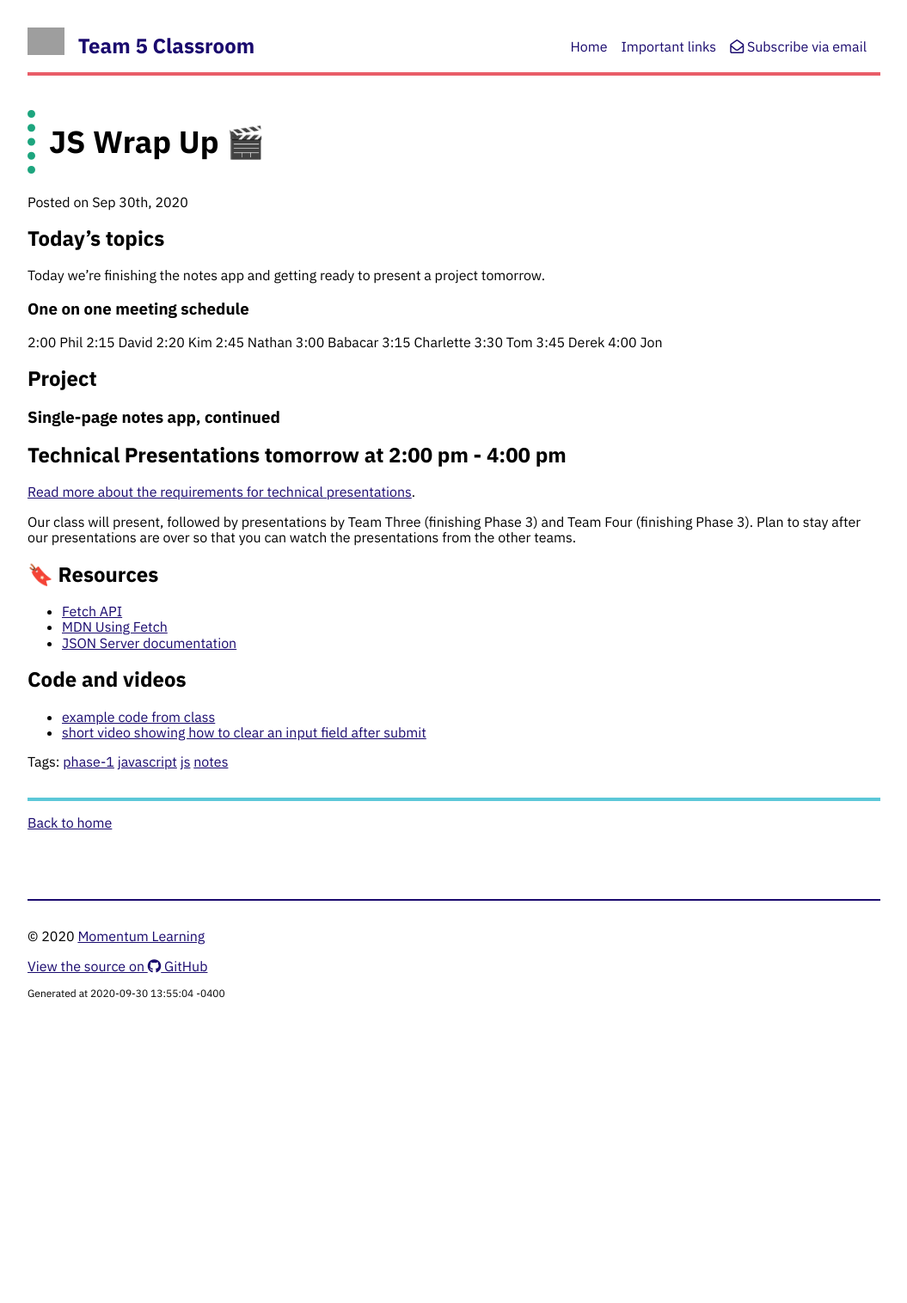
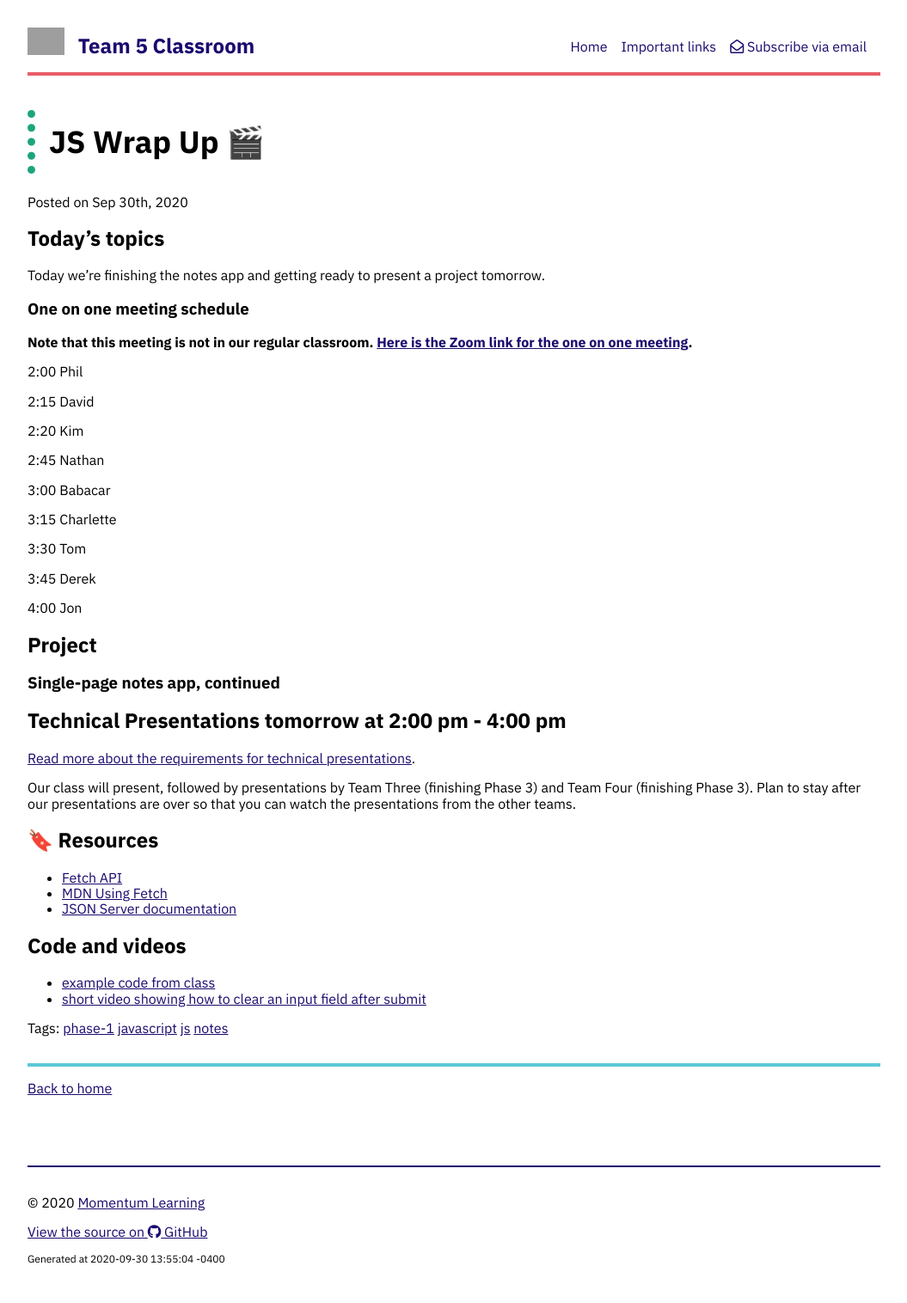
Before and after one commit to momentum-team-5/momentum-team-5.github.io, a Jekyll site: the page built from _posts/2020-09-30-js-wrap-up.md, in a window 1280 px wide. Shown: the whole page at 86% size, without its empty margins (112-1167 px from the left). Built offline with Jekyll 4.4.1, drawn with Linux system fonts in a browser that asks for light colours; nearby versions of some CDN libraries; before the commit the page ends 1207 px from its top, so only the background shows below that; grey boxes are pictures that could not be loaded.

Commit message:
Update schedule

```diff
--- a/_posts/2020-09-30-js-wrap-up.md
+++ b/_posts/2020-09-30-js-wrap-up.md
@@ -10,14 +10,25 @@ Today we're finishing the notes app and getting ready to present a project tomor
 
 ### One on one meeting schedule
 
+**Note that this meeting is not in our regular classroom.**
+**[Here is the Zoom link for the one on one meeting](https://us02web.zoom.us/j/99178493589?pwd=SHlLY2F0OVMzOTkvMEF5SFU2ZXZpQT09).**
+
 2:00 Phil
+
 2:15 David
+
 2:20 Kim
+
 2:45 Nathan
+
 3:00 Babacar
+
 3:15 Charlette
+
 3:30 Tom
+
 3:45 Derek
+
 4:00 Jon
 
 ## Project
```
